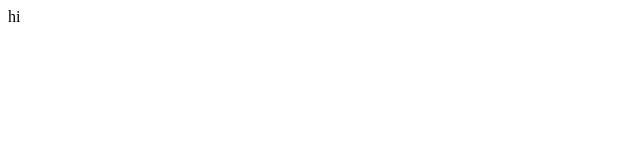
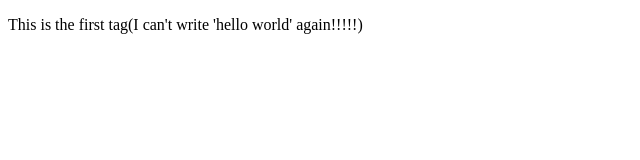
Before and after one commit to tmax818/dangerhtml, a plain HTML site: page index.html in a window 1280 px wide. Shown: the whole page, without its empty margins (0-640 px from the left). Drawn offline with Linux system fonts and the light colour scheme.

Commit message:
add the first tag

```diff
--- a/index.html
+++ b/index.html
@@ -5,6 +5,6 @@
     <title></title>
   </head>
   <body>
-    hi
+    <p>This is the first tag(I can't write 'hello world' again!!!!!)</p>
   </body>
 </html>
```
